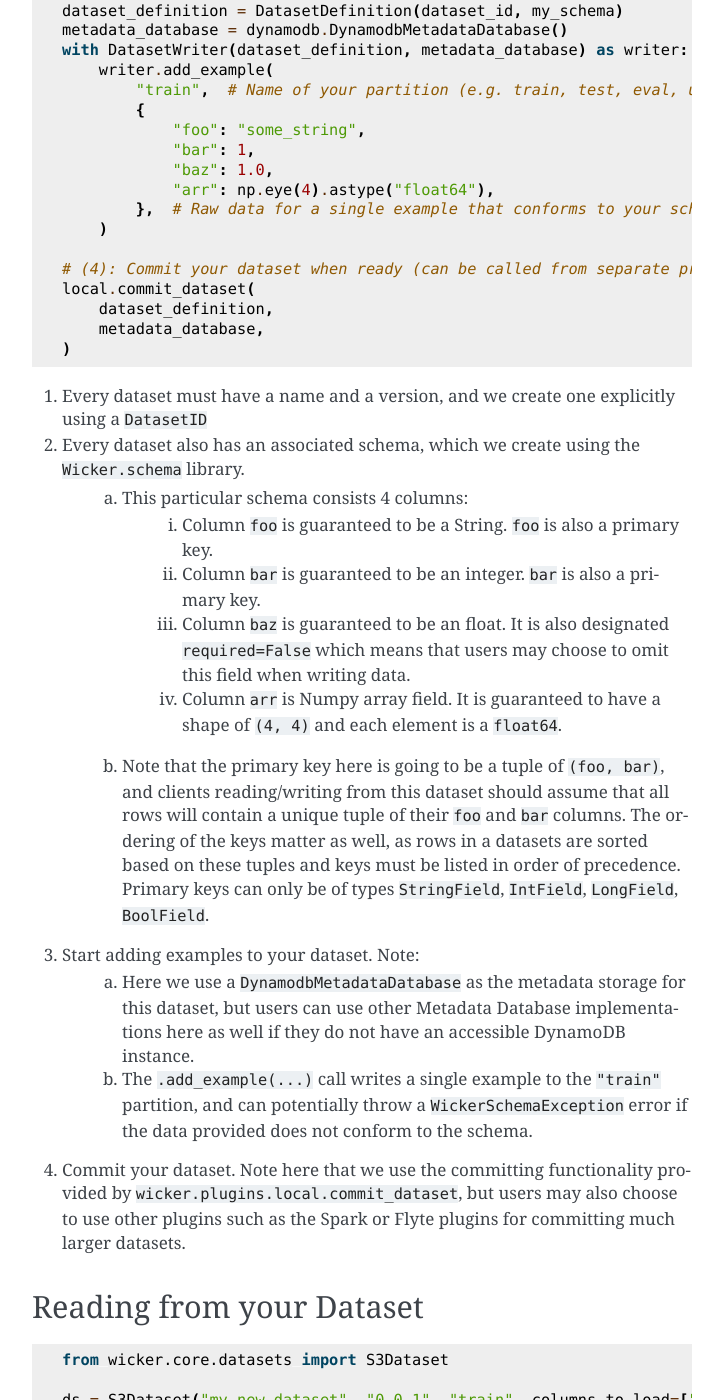
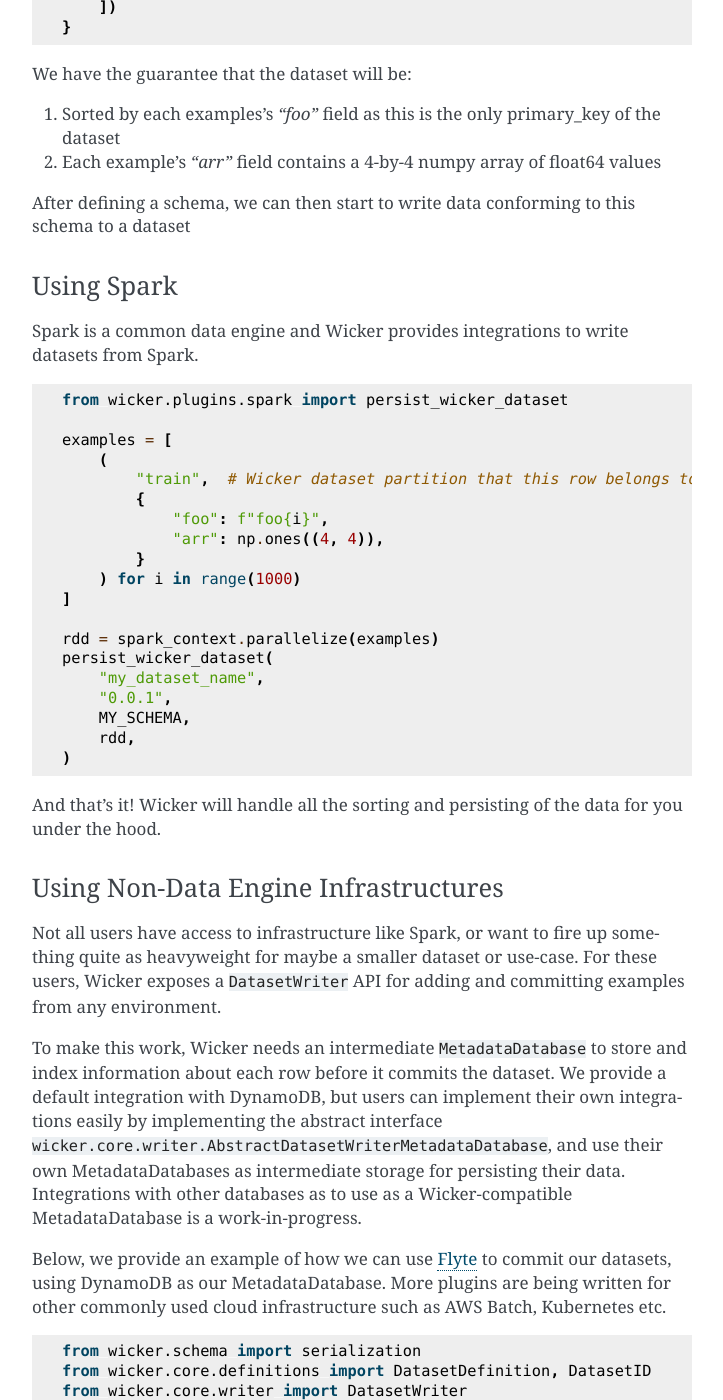
Before and after one commit to woven-planet/wicker, a Sphinx documentation site: the page built from docs/source/getstarted.rst, in a window 1280 px wide and 1400 px high, scrolled down 1577 px. Shown: the whole window, without its empty margins (388-1111 px from the left). Built offline with Sphinx 7.4.7, drawn with Linux system fonts in a browser that asks for light colours; some of the changed text lies outside the part shown.

Commit message:
getting-started

```diff
--- a/docs/source/getstarted.rst
+++ b/docs/source/getstarted.rst
@@ -4,9 +4,12 @@
 Wicker is an open source framework for Machine Learning dataset storage and serving developed at Woven Planet L5.
 
 Wicker leverages other open source technologies such as Apache Arrow and Apache Parquet to store and serve data. Operating
-Wicker requires users to provide an object store, a metadata database and a data engine. Out of the box, Wicker provides
-integrations with several widely used technologies, but also allows users to build and use their own implementations to
-easily integrate with their own infrastructure.
+Wicker mainly requires users to provide an object store (currently Wicker is only compatible with AWS S3, but integrations with
+other cloud object stores are a work-in-progress).
+
+Out of the box, Wicker provides integrations with several widely used technologies such as Spark, Flyte and DynamoDB to allow users
+to write Wicker datasets from these data infrastructures. However, Wicker was built with a high degree of extensibility in mind, and
+allows users to build and use their own implementations to easily integrate with their own infrastructure.
 
 Installation
 ------------
@@ -30,10 +33,6 @@
         "aws_s3_config": {
             "s3_datasets_path": "s3://my-bucket/somepath",  // Path to the AWS bucket + prefix to use
             "region": "us-west-2"  // Region of your bucket
-        },
-        "dynamodb_config": {
-            "table_name": "my-table",  // name of the table to use in dynamodb
-            "region": "us-west-2"  // region of your table
         }
     }
 
@@ -41,63 +40,129 @@
 --------------------------
 
 Wicker allows users to work both locally and in the cloud, by leveraging different compute and storage backends.
-When working locally, users can use the plugins found in ``wicker.plugins.local`` to use their local machine's resources
-as a backend for writing datasets.
+
+Note that every dataset must have a defined schema. We define schemas using Wicker's schema library:
 
 .. code-block:: python3
 
     from wicker import schema
-    from wicker.core.definitions import DatasetID
-    from wicker.core.writer import DatasetWriter
-    from wicker.plugins import local, dynamodb
-    from wicker.core.storage import S3PathFactory, S3DataStorage
 
-    # (1): Give your dataset a name and a version
-    dataset_id = DatasetID(name="my_new_dataset", version="0.0.1")
-
-    # (2): Define a schema for your dataset
-    my_schema = schema.DatasetSchema(
-        primary_keys=["foo", "bar"],
+    MY_SCHEMA = schema.DatasetSchema(
+        primary_keys=["foo"],
         fields=[
             schema.StringField("foo", description="This is an optional human-readable description of the field"),
-            schema.IntField("bar"),
-            schema.FloatField("baz", required=False),
-            schema.NumpyField("arr", shape=(4, 4), dtype="float64")
+            schema.NumpyField("arr", shape=(4, 4), dtype="float64"),
         ]
     )
 
-    # (3): Add examples to your Dataset
-    dataset_definition = DatasetDefinition(dataset_id, my_schema)
+The above schema defines a dataset that consists of data that looks like:
+
+.. code-block:: python3
+
+    {
+        "foo": "some_string",
+        "arr": np.array([
+            [1., 1., 1., 1.],
+            [1., 1., 1., 1.],
+            [1., 1., 1., 1.],
+            [1., 1., 1., 1.],
+        ])
+    }
+
+We have the guarantee that the dataset will be:
+
+1. Sorted by each examples's `"foo"` field as this is the only primary_key of the dataset
+2. Each example's `"arr"` field contains a 4-by-4 numpy array of float64 values
+
+After defining a schema, we can then start to write data conforming to this schema to a dataset
+
+Using Spark
+^^^^^^^^^^^
+
+Spark is a common data engine and Wicker provides integrations to write datasets from Spark.
+
+.. code-block:: python3
+
+    from wicker.plugins.spark import persist_wicker_dataset
+
+    examples = [
+        (
+            "train",  # Wicker dataset partition that this row belongs to
+            {
+                "foo": f"foo{i}",
+                "arr": np.ones((4, 4)),
+            }
+        ) for i in range(1000)
+    ]
+
+    rdd = spark_context.parallelize(examples)
+    persist_wicker_dataset(
+        "my_dataset_name",
+        "0.0.1",
+        MY_SCHEMA,
+        rdd,
+    )
+
+And that's it! Wicker will handle all the sorting and persisting of the data for you under the hood.
+
+Using Non-Data Engine Infrastructures
+^^^^^^^^^^^^^^^^^^^^^^^^^^^^^^^^^^^^^
+
+Not all users have access to infrastructure like Spark, or want to fire up something quite as heavyweight for
+maybe a smaller dataset or use-case. For these users, Wicker exposes a ``DatasetWriter`` API for adding and committing
+examples from any environment.
+
+To make this work, Wicker needs an intermediate ``MetadataDatabase`` to store and index information about each row before
+it commits the dataset. We provide a default integration with DynamoDB, but users can implement their own integrations easily
+by implementing the abstract interface ``wicker.core.writer.AbstractDatasetWriterMetadataDatabase``, and use their own
+MetadataDatabases as intermediate storage for persisting their data. Integrations with other databases as to use as a Wicker-compatible
+MetadataDatabase is a work-in-progress.
+
+Below, we provide an example of how we can use `Flyte <https://flyte.org/>`_ to commit our datasets, using DynamoDB as our
+MetadataDatabase. More plugins are being written for other commonly used cloud infrastructure such as AWS Batch, Kubernetes etc.
+
+.. code-block:: python3
+
+    from wicker.schema import serialization
+    from wicker.core.definitions import DatasetDefinition, DatasetID
+    from wicker.core.writer import DatasetWriter
+    from wicker.plugins import dynamodb, flyte
+
+    # First, add the following to our ~/.wickerconfig.json file to enable Wicker's DynamoDB integrations
+    #
+    # "dynamodb_config": { // only if users need to use DynamoDB for writing datasets
+    #     "table_name": "my-table",  // name of the table to use in dynamodb
+    #     "region": "us-west-2"  // region of your table
+    # }
+
     metadata_database = dynamodb.DynamodbMetadataDatabase()
+    dataset_definition = DatasetDefinition(DatasetID(name="my_dataset", version="0.0.1"), MY_SCHEMA)
+
+    # (1): Add examples to your dataset
+    #
+    # Note that this can be called from anywhere asynchronously, e.g. in different Flyte workers, from
+    # a Jupyter notebook, a local Python script etc - as long as the same metadata_database config is used
     with DatasetWriter(dataset_definition, metadata_database) as writer:
         writer.add_example(
-            "train",  # Name of your partition (e.g. train, test, eval, unittest, ...)
+            "train",  # Name of your Wicker dataset partition (e.g. train, test, eval, unittest, ...)
             {
-                "foo": "some_string",
-                "bar": 1,
-                "baz": 1.0,
+                "foo": "foo1",
                 "arr": np.eye(4).astype("float64"),
             },  # Raw data for a single example that conforms to your schema
         )
 
-    # (4): Commit your dataset when ready (can be called from separate process)
-    local.commit_dataset(
-        dataset_definition,
-        metadata_database,
+    # (2): When ready, commit the dataset.
+    #
+    # Trigger the Flyte workflow to commit the dataset, either from the Flyte UI, Flyte CLI or from a Python script
+    flyte.WickerDataShufflingWorkflow(
+        dataset_id=str(dataset_definition.dataset_id),
+        schema_json_str=serialization.dumps(MY_SCHEMA),
     )
 
-1. Every dataset must have a name and a version, and we create one explicitly using a ``DatasetID``
-2. Every dataset also has an associated schema, which we create using the ``Wicker.schema`` library.
-    a) This particular schema consists 4 columns:
-        i) Column ``foo`` is guaranteed to be a String. ``foo`` is also a primary key.
-        ii) Column ``bar`` is guaranteed to be an integer. ``bar`` is also a primary key.
-        iii) Column ``baz`` is guaranteed to be an float. It is also designated ``required=False`` which means that users may choose to omit this field when writing data.
-        iv) Column ``arr`` is Numpy array field. It is guaranteed to have a shape of ``(4, 4)`` and each element is a ``float64``.
-    b) Note that the primary key here is going to be a tuple of ``(foo, bar)``, and clients reading/writing from this dataset should assume that all rows will contain a unique tuple of their ``foo`` and ``bar`` columns. The ordering of the keys matter as well, as rows in a datasets are sorted based on these tuples and keys must be listed in order of precedence. Primary keys can only be of types ``StringField``, ``IntField``, ``LongField``, ``BoolField``.
-3. Start adding examples to your dataset. Note:
+1. Start adding examples to your dataset. Note:
     a) Here we use a ``DynamodbMetadataDatabase`` as the metadata storage for this dataset, but users can use other Metadata Database implementations here as well if they do not have an accessible DynamoDB instance.
     b) The ``.add_example(...)`` call writes a single example to the ``"train"`` partition, and can potentially throw a ``WickerSchemaException`` error if the data provided does not conform to the schema.
-4. Commit your dataset. Note here that we use the committing functionality provided by ``wicker.plugins.local.commit_dataset``, but users may also choose to use other plugins such as the Spark or Flyte plugins for committing much larger datasets.
+2. Commit your dataset. Note here that we use the committing functionality provided by ``wicker.plugins.flyte``, but more plugins for other data infrastructures are a work-in-progress (e.g. Kubernetes, AWS Batch)
 
 
 Reading from your Dataset
```
